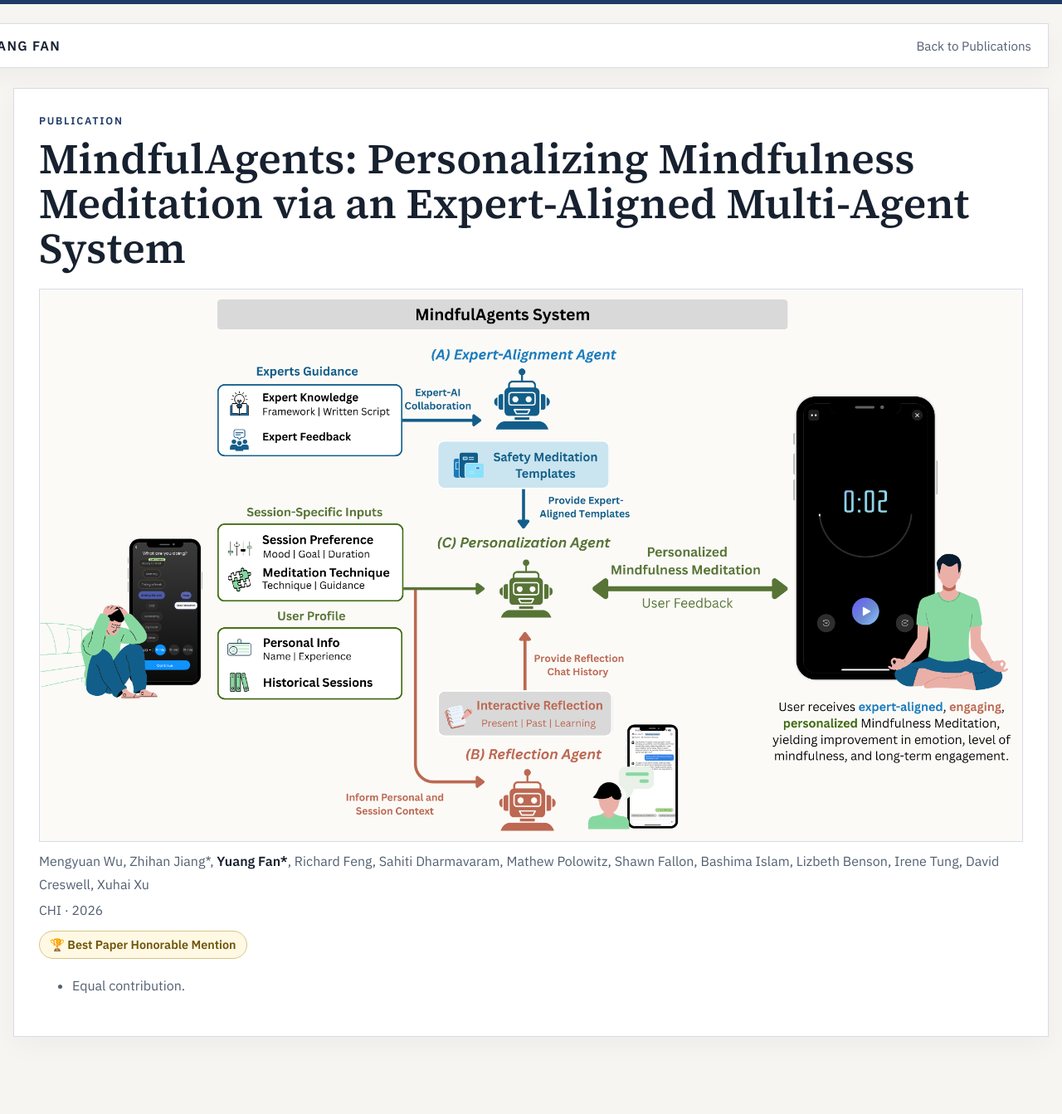
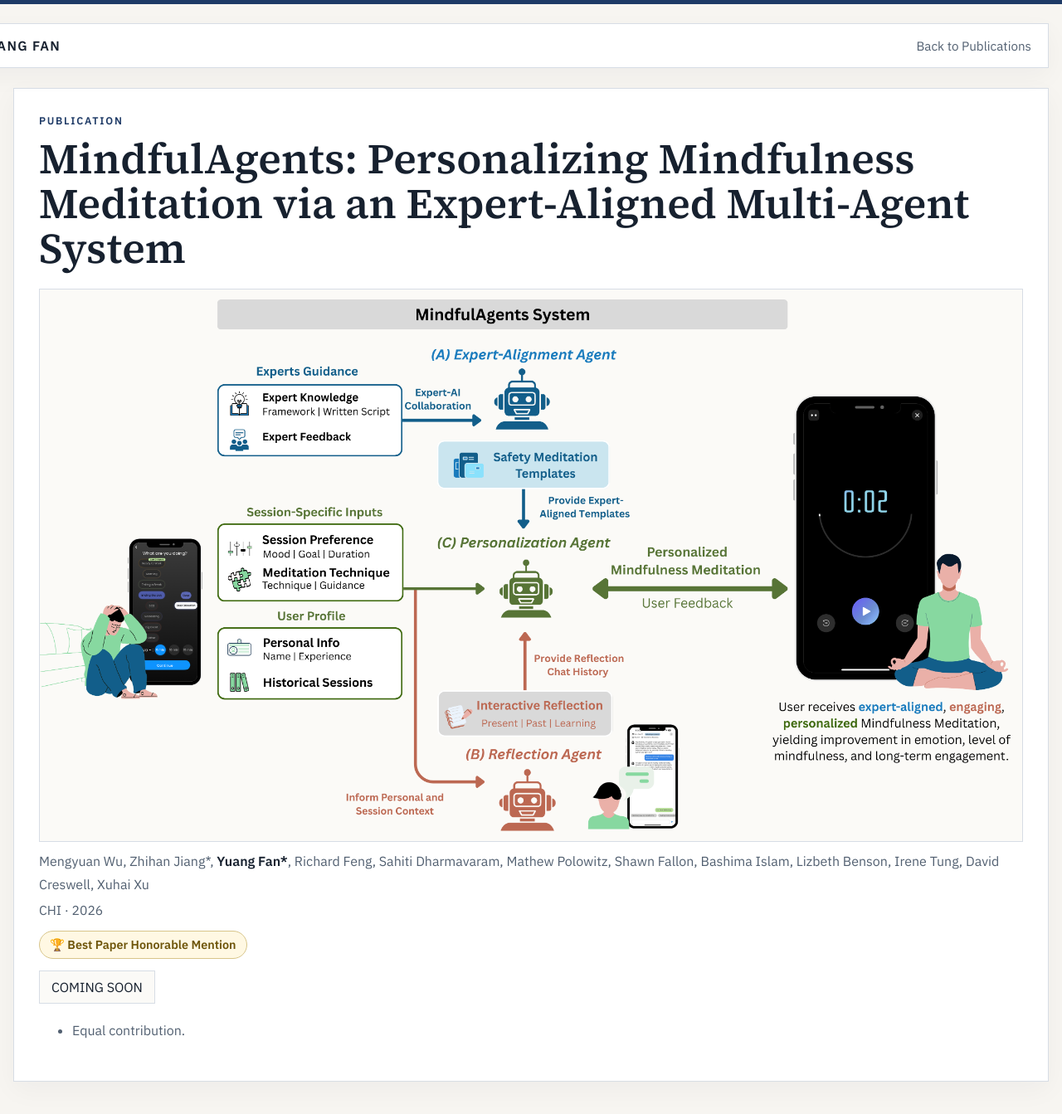
Before and after one commit to yfan2676/yfan2676.github.io, a Jekyll site: the page built from _publications/mindfulagents/index.md, in a window 1280 px wide and 1360 px high. Shown: the top 1343 px of the window at 83% size. Built offline with Jekyll 4.4.1, drawn with Linux system fonts in a browser that asks for light colours.

```diff
--- a/_publications/mindfulagents/index.md
+++ b/_publications/mindfulagents/index.md
@@ -20,6 +20,9 @@ date: 2026-05-01
 teaser: teaser.png
 awards:
   - "🏆 Best Paper Honorable Mention"
+links:
+  - label: COMING SOON
+    url:
 ---
 
 * Equal contribution.
```
